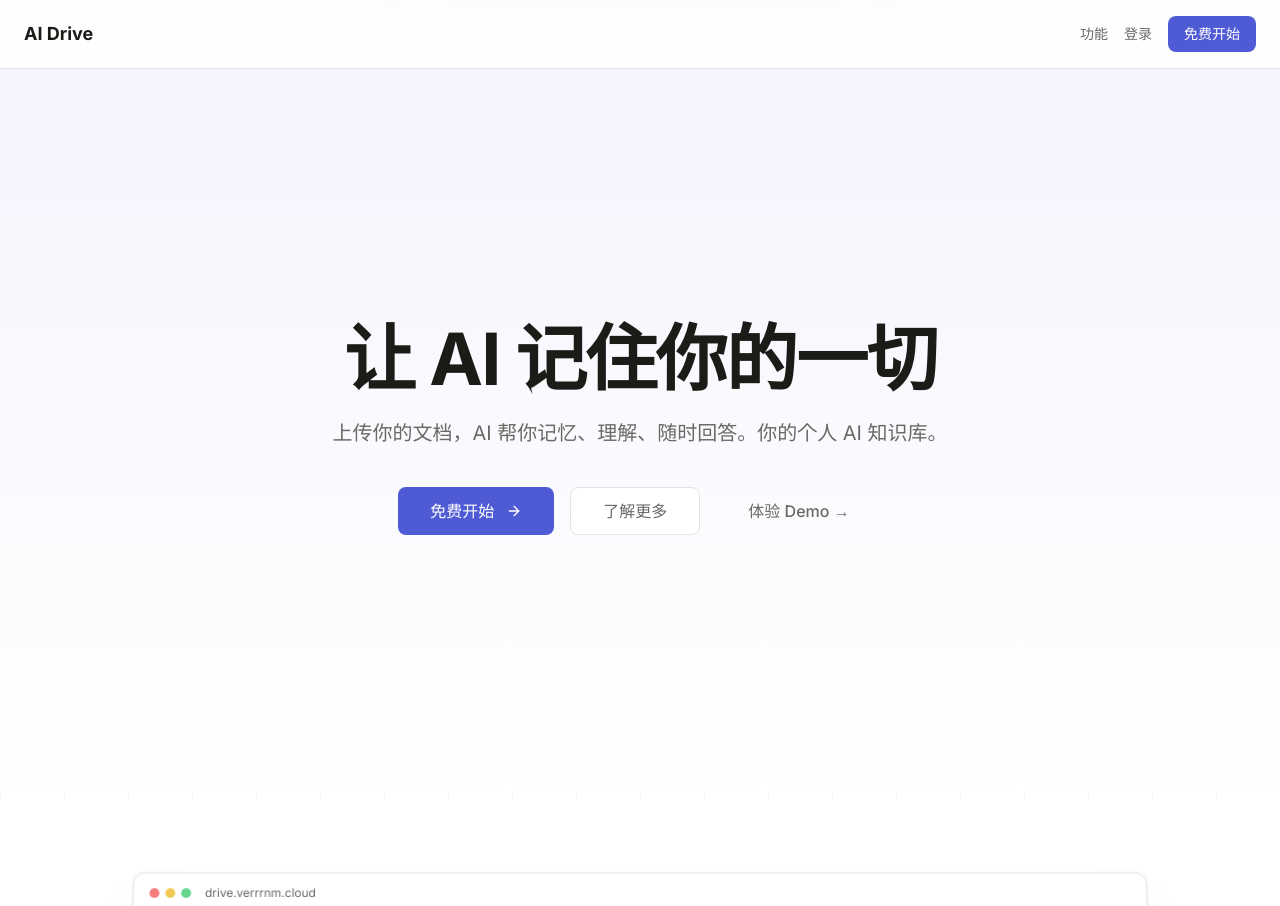
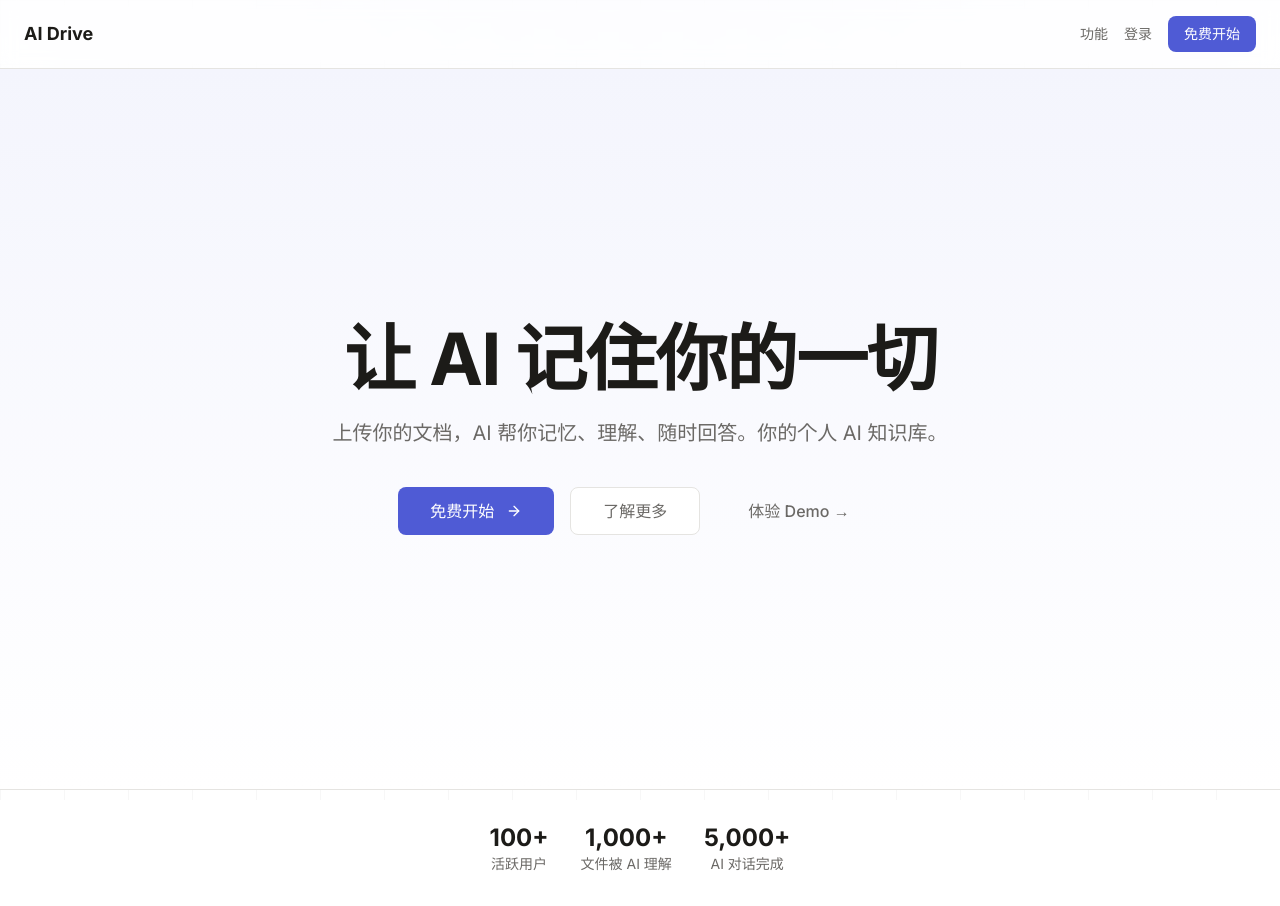
Before and after one commit to DriveMem/drivemem, a Next.js app in the folder apps/web/: page / in a window 1280 px wide. Shown: the top 906 px of the page. Built offline with nearby package versions, Linux system fonts and the light colour scheme.

Commit message:
feat(web): AI activity feed + landing page trust metrics

```diff
--- a/apps/web/src/app/(app)/dashboard/page.tsx
+++ b/apps/web/src/app/(app)/dashboard/page.tsx
@@ -10,11 +10,20 @@ import { ReportSection } from "@/components/dashboard/report-section"
 import { WelcomeModal } from "@/components/onboarding/welcome-modal"
 import { useFiles } from "@/hooks/use-files"
 import { cn } from "@/lib/utils"
+import { apiFetch } from "@/lib/api"
 
 export default function DashboardPage() {
   const [showUpload, setShowUpload] = useState(false)
   const [activeTab, setActiveTab] = useState<"files" | "ai">("files")
   const { data: filesData } = useFiles()
+  const [activities, setActivities] = useState<any[]>([])
+
+  useEffect(() => {
+    apiFetch("/api/notifications").then((data: any) => {
+      const list = Array.isArray(data) ? data : data?.notifications || []
+      setActivities(list.slice(0, 5))
+    }).catch(() => {})
+  }, [])
 
   const files = Array.isArray(filesData) ? filesData : (filesData as any)?.files || []
   const fileCount = files.length
@@ -110,6 +119,22 @@ export default function DashboardPage() {
                   继续上传更多文件，AI 将发现更多跨文件知识关联和深度洞察。
                 </p>
               </div>
+              {activities.length > 0 && (
+                <div className="mx-4 mb-4">
+                  <h3 className="text-sm font-medium text-muted-foreground mb-2">📋 最近 AI 活动</h3>
+                  <div className="space-y-2">
+                    {activities.map((a: any) => (
+                      <div key={a.id} className="flex items-start gap-3 rounded-lg border p-3 text-sm">
+                        <span className="shrink-0">{a.type === "file_indexed" ? "📄" : a.type === "insight_generated" ? "✨" : a.type === "knowledge_link_found" ? "🔗" : "🔔"}</span>
+                        <div className="min-w-0">
+                          <p className="font-medium truncate">{a.title}</p>
+                          <p className="text-xs text-muted-foreground truncate">{a.message}</p>
+                        </div>
+                      </div>
+                    ))}
+                  </div>
+                </div>
+              )}
             </div>
           ) : (
             <>
@@ -117,6 +142,22 @@ export default function DashboardPage() {
               <AiInsights />
               <KnowledgeLinks />
               <ReportSection />
+              {activities.length > 0 && (
+                <div className="mx-4 mb-4">
+                  <h3 className="text-sm font-medium text-muted-foreground mb-2">📋 最近 AI 活动</h3>
+                  <div className="space-y-2">
+                    {activities.map((a: any) => (
+                      <div key={a.id} className="flex items-start gap-3 rounded-lg border p-3 text-sm">
+                        <span className="shrink-0">{a.type === "file_indexed" ? "📄" : a.type === "insight_generated" ? "✨" : a.type === "knowledge_link_found" ? "🔗" : "🔔"}</span>
+                        <div className="min-w-0">
+                          <p className="font-medium truncate">{a.title}</p>
+                          <p className="text-xs text-muted-foreground truncate">{a.message}</p>
+                        </div>
+                      </div>
+                    ))}
+                  </div>
+                </div>
+              )}
             </>
           )}
         </div>
--- a/apps/web/src/app/page.tsx
+++ b/apps/web/src/app/page.tsx
@@ -95,6 +95,22 @@ export default function LandingPage() {
           </div>
         </FadeIn>
       </section>
+
+      {/* ===== 信任指标 ===== */}
+      <div className="relative z-10 flex justify-center gap-8 py-8 border-y border-[#E5E4E1]">
+        <div className="text-center">
+          <p className="text-2xl font-bold text-[#1C1B18]">100+</p>
+          <p className="text-sm text-[#6B6966]">活跃用户</p>
+        </div>
+        <div className="text-center">
+          <p className="text-2xl font-bold text-[#1C1B18]">1,000+</p>
+          <p className="text-sm text-[#6B6966]">文件被 AI 理解</p>
+        </div>
+        <div className="text-center">
+          <p className="text-2xl font-bold text-[#1C1B18]">5,000+</p>
+          <p className="text-sm text-[#6B6966]">AI 对话完成</p>
+        </div>
+      </div>
 
       {/* ===== Product Preview ===== */}
       <section className="relative z-10 px-6 py-20">
```
